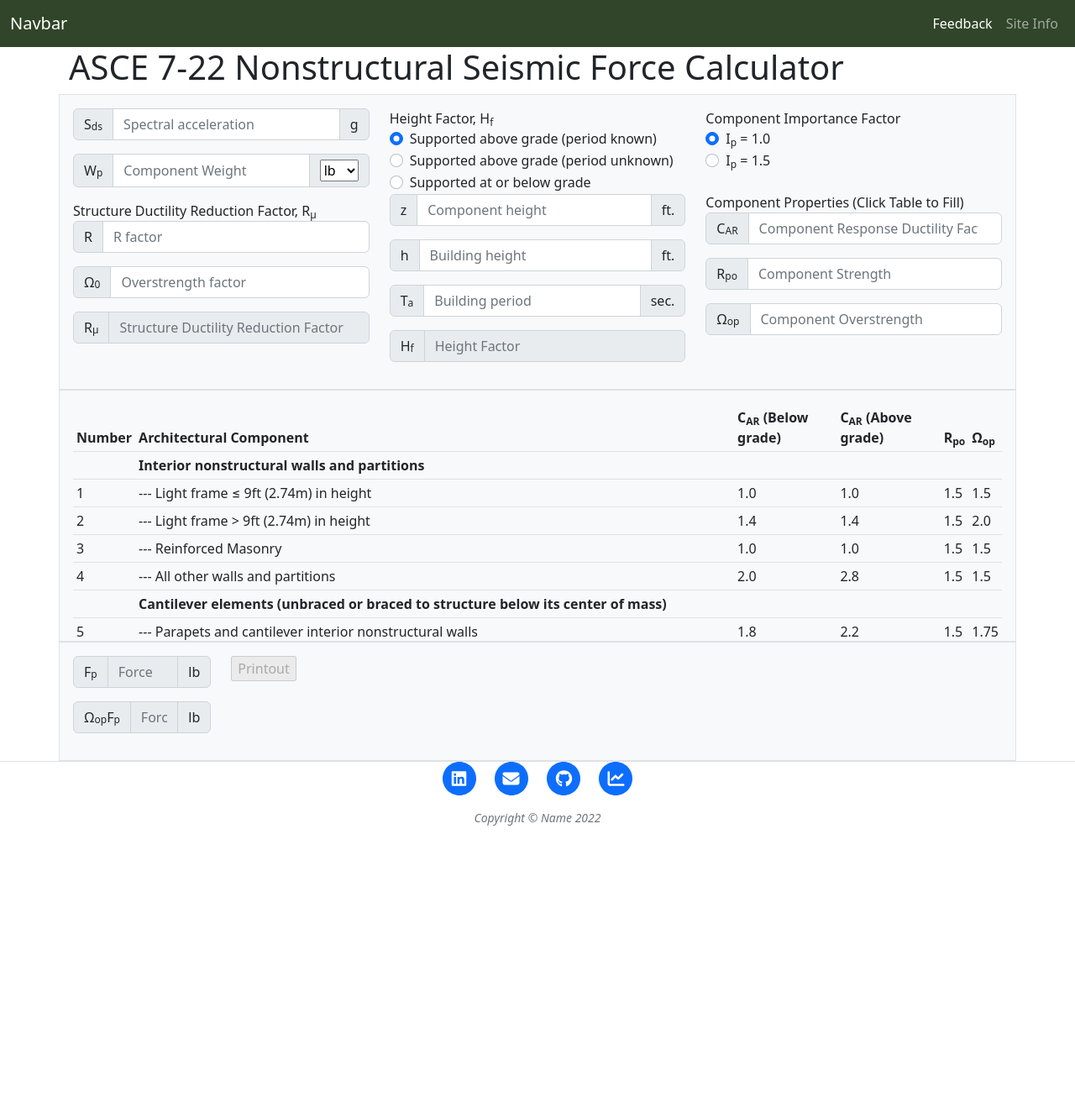
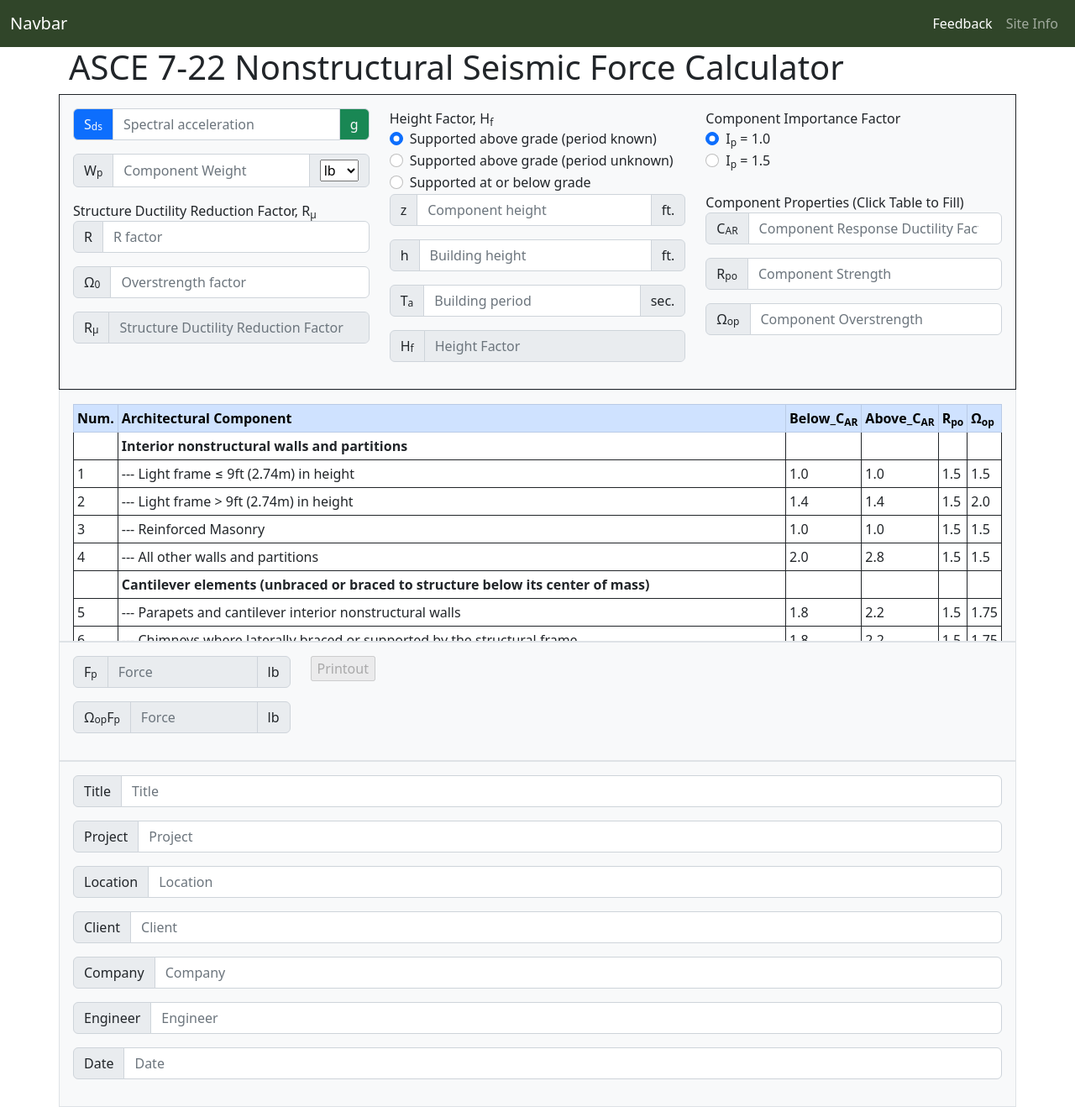
Before and after one commit to aclozovoy/FpForceCalculator, a Flask app: page / in a window 1280 px wide. Shown: the whole page at 84% size. Before the commit the page ends 983 px from the top, so only its background shows below. Run offline with Flask 2, Linux system fonts and the light colour scheme; data that the repository does not hold is empty; some libraries are stand-ins or nearby versions.

Commit message:
Add text input boxes

```diff
--- a/templates/base.html
+++ b/templates/base.html
@@ -43,7 +43,7 @@
         {% block content %}{% endblock %}
 
         <!-- Footer-->
-        <footer class="border-top">
+        <!-- <footer class="border-top">
             <div class="container px-4 px-lg-5">
                 <div class="row gx-4 gx-lg-5 justify-content-center">
                     <div class="col-md-10 col-lg-8 col-xl-7">
@@ -85,7 +85,7 @@
                     </div>
                 </div>
             </div>
-        </footer>
+        </footer> -->
         <!-- Bootstrap core JS-->
         <script src="https://cdn.jsdelivr.net/npm/bootstrap@5.2.3/dist/js/bootstrap.bundle.min.js" integrity="sha384-kenU1KFdBIe4zVF0s0G1M5b4hcpxyD9F7jL+jjXkk+Q2h455rYXK/7HAuoJl+0I4" crossorigin="anonymous"></script>
         <!-- Core theme JS-->
--- a/templates/main.html
+++ b/templates/main.html
@@ -8,13 +8,13 @@
 		ASCE 7-22 Nonstructural Seismic Force Calculator
 	</div>
 	<form action="#" method="post" target="_blank">
-	<div class="container-sm bg-light p-3 border">
+	<div class="container-sm bg-light p-3 border border-dark">
 	<div class="row">
 		<div class ="col">
 			<div class="input-group mb-3">
-				<span class="input-group-text" id="inputGroup-sizing-default">S<sub>ds</sub></span>
+				<span class="input-group-text bg-primary text-light" id="inputGroup-sizing-default">S<sub>ds</sub></span>
 				<input name="Sds" type="number" step="any" min="0" class="form-control" placeholder="Spectral acceleration" aria-label="Sizing example input" aria-describedby="inputGroup-sizing-default">
-				<span class="input-group-text" id="inputGroup-sizing-default">g</span>
+				<span class="input-group-text bg-success text-light" id="inputGroup-sizing-default">g</span>
 			</div>
 			<div class="input-group mb-3">
 				<span class="input-group-text" id="inputGroup-sizing-default">W<sub>p</sub></span>
@@ -137,13 +137,13 @@
 	</div>
 
 	<div class="container-sm bg-light p-3 border table-responsive">
-		<table class="table table-sm table-hover" id="ComponentsTable">
-			<thead>
+		<table class="table table-sm table-hover bg-white table-bordered border-dark" id="ComponentsTable">
+			<thead class="table-primary">
 				<tr>
-					<th>Number</th>
+					<th>Num.</th>
 					<th>Architectural Component</th>
-					<th>C<sub>AR</sub> (Below grade)</th>
-					<th>C<sub>AR</sub> (Above grade)</th>
+					<th>Below_C<sub>AR</sub></th>
+					<th>Above_C<sub>AR</sub></th>
 					<th>R<sub>po</sub></th>
 					<th>Ω<sub>op</sub></th>
 				</tr>
@@ -523,7 +523,7 @@
 
 	<div class="container-sm bg-light p-3 border">
 		<div class="row">
-			<div class="col-2">
+			<div class="col-3">
 				<!-- <div class="input-group mb-3">
 					<span class="input-group-text" id="inputGroup-sizing-default">X</span>
 					<input id="XBox" name="X" type="text" class="form-control" readonly disabled placeholder="Factor" aria-label="Sizing example input" aria-describedby="inputGroup-sizing-default">
@@ -547,6 +547,41 @@
 		</div>
 	</div>
 
+	<div class="container-sm bg-light p-3 border">
+		<div class="row">
+			<div class="col">
+				<div class="input-group mb-3">
+					<span class="input-group-text" id="inputGroup-sizing-default">Title</span>
+					<input id="TitleBox" name="title" type="text" class="form-control" placeholder="Title" aria-label="Sizing example input" aria-describedby="inputGroup-sizing-default">
+				</div>
+				<div class="input-group mb-3">
+					<span class="input-group-text" id="inputGroup-sizing-default">Project</span>
+					<input id="ProjectBox" name="project" type="text" class="form-control" placeholder="Project" aria-label="Sizing example input" aria-describedby="inputGroup-sizing-default">
+				</div>
+				<div class="input-group mb-3">
+					<span class="input-group-text" id="inputGroup-sizing-default">Location</span>
+					<input id="LocationBox" name="location" type="text" class="form-control" placeholder="Location" aria-label="Sizing example input" aria-describedby="inputGroup-sizing-default">
+				</div>
+				<div class="input-group mb-3">
+					<span class="input-group-text" id="inputGroup-sizing-default">Client</span>
+					<input id="ClientBox" name="client" type="text" class="form-control" placeholder="Client" aria-label="Sizing example input" aria-describedby="inputGroup-sizing-default">
+				</div>
+				<div class="input-group mb-3">
+					<span class="input-group-text" id="inputGroup-sizing-default">Company</span>
+					<input id="CompanyBox" name="company" type="text" class="form-control" placeholder="Company" aria-label="Sizing example input" aria-describedby="inputGroup-sizing-default">
+				</div>
+				<div class="input-group mb-3">
+					<span class="input-group-text" id="inputGroup-sizing-default">Engineer</span>
+					<input id="EngineerBox" name="engineer" type="text" class="form-control" placeholder="Engineer" aria-label="Sizing example input" aria-describedby="inputGroup-sizing-default">
+				</div>
+				<div class="input-group mb-3">
+					<span class="input-group-text" id="inputGroup-sizing-default">Date</span>
+					<input id="DateBox" name="date" type="text" class="form-control" placeholder="Date" aria-label="Sizing example input" aria-describedby="inputGroup-sizing-default">
+				</div>
+			</div>
+		</div>
+	</div>
+
 
 	</div>
 
```
Also changed, not shown: templates/printout.html (+9 -8 lines).
